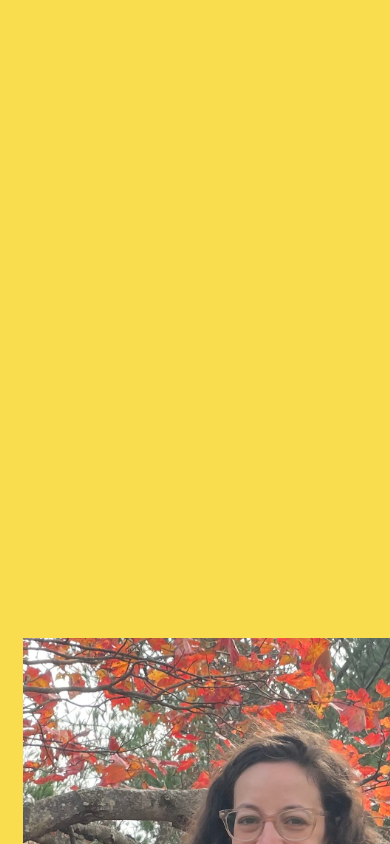
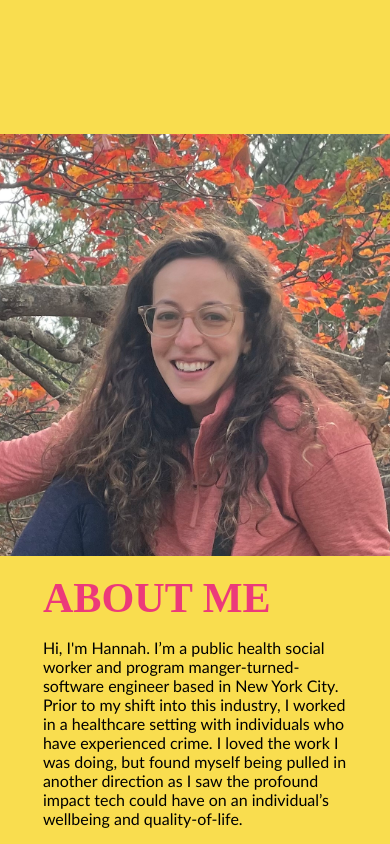
Before and after one commit to sommerh/sommerh.github.io, a React (Create React App) app: page / in a window 390 px wide. Shown: the part 980-1824 px from the top of the page. Built offline with nearby package versions, Linux system fonts and the light colour scheme; a web font is replaced by a local one.

Commit message:
Style basic responsive design (about & contact)

```diff
--- a/src/index.css
+++ b/src/index.css
@@ -11,7 +11,7 @@ body {
     sans-serif; */
   -webkit-font-smoothing: antialiased;
   -moz-osx-font-smoothing: grayscale;
-  /* overflow: hidden; */
+  overflow-x: hidden;
 }
 
 /* code {
@@ -159,7 +159,8 @@ body {
 nav {
   display: flex;
   flex-direction: row;
-  width: 100vw;
+  /* width: 100vw; */
+  width: 100%;
   height: 10vh;
   /* background-color: #56B4AA; */
   border-radius: 5vw;
@@ -438,3 +439,23 @@ nav a {
 .contact-icon a svg path {
     color: rgb(48, 48, 48);
 }
+
+/* RESPONSIVE ADJUSTMENTS */
+
+@media screen and (max-width: 1121px) {
+  /* ABOUT ME */
+  #about-body {
+    flex-direction: column;
+  }
+
+  #about-text {
+    margin: 2vh 5vw 2vh 5vw
+  }
+}
+
+@media screen and (max-width: 720px) {
+  /* CONTACT */
+  #contact-body {
+    flex-direction: column;
+  };
+}
```
